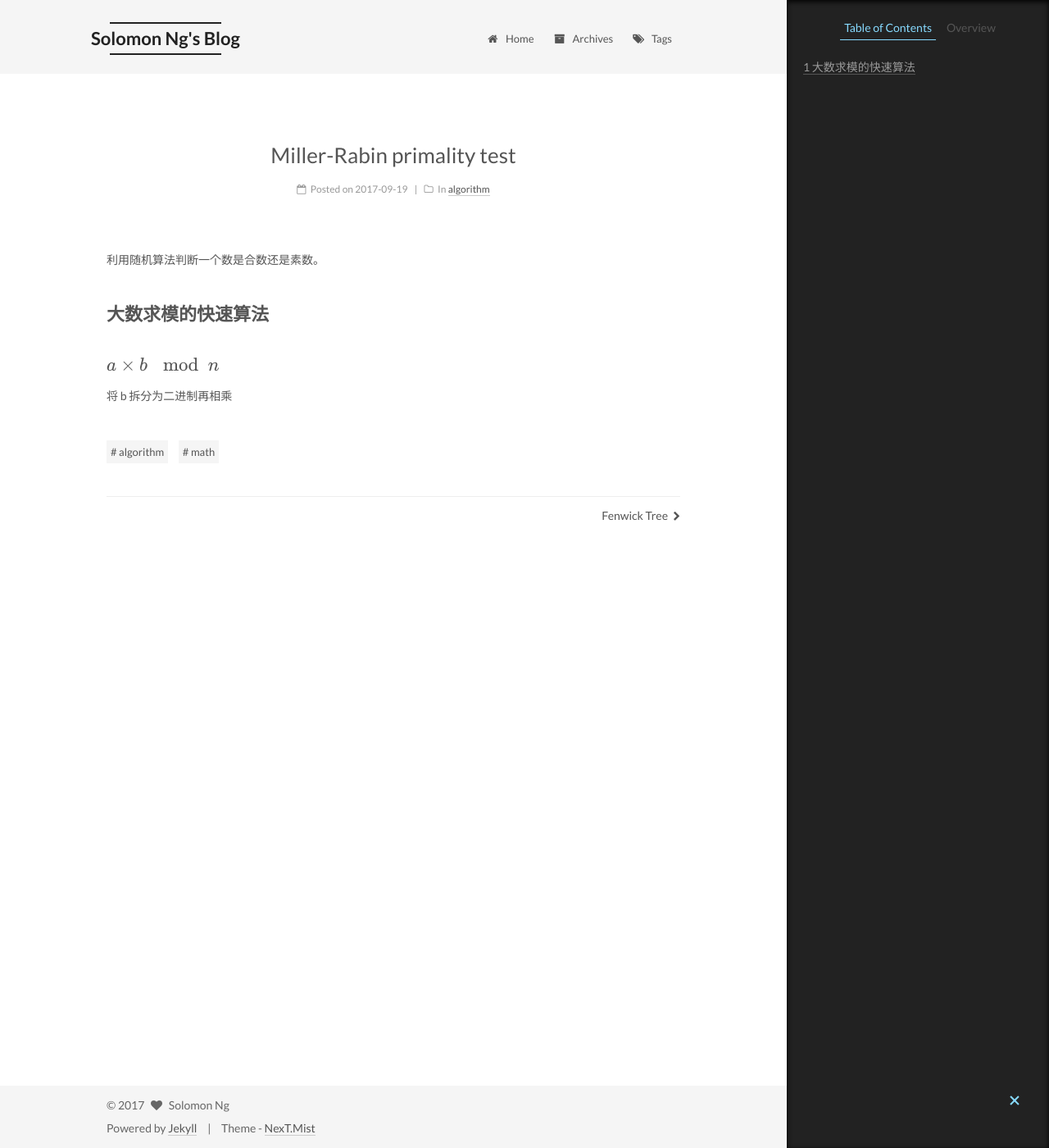
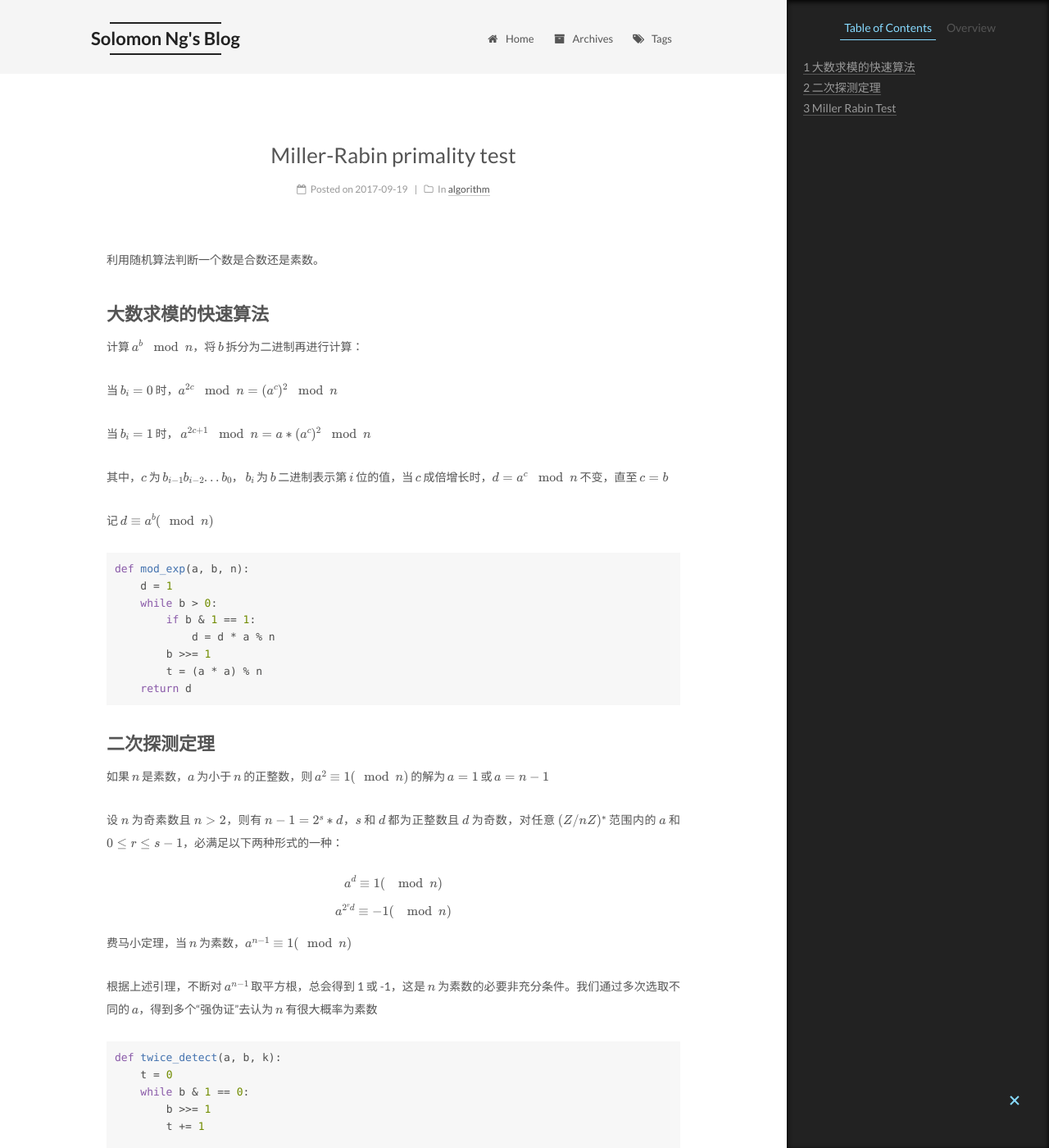
Before and after one commit to solomonwzs/blog, a Jekyll site: the page built from _posts/2017-09-19-miller-rabin-primality-test.md, in a window 1280 px wide and 1400 px high. Shown: the whole window at 82% size. Built offline with Jekyll 4.4.1, drawn with Linux system fonts in a browser that asks for light colours; formulas are drawn with MathJax 3; some of the changed text lies outside the part shown.

Commit message:
modified:   _posts/2017-09-19-miller-rabin-primality-test.md

````diff
--- a/_posts/2017-09-19-miller-rabin-primality-test.md
+++ b/_posts/2017-09-19-miller-rabin-primality-test.md
@@ -14,6 +14,64 @@ categories:
 
 ## 大数求模的快速算法
 
-### $$a \times b \mod n$$
+计算 $$a^b \mod n$$，将 $$b$$ 拆分为二进制再进行计算：
 
-将 b 拆分为二进制再相乘
+当 $$b_{i} = 0$$ 时，$$a^{2c} \mod n = (a^c)^2 \mod n$$
+
+当 $$b_{i} = 1$$ 时， $$a^{2c + 1} \mod n = a * (a^c)^2 \mod n$$
+
+其中，$$c$$ 为 $$b_{i-1}b_{i-2}...b_{0}$$， $$b_{i}$$ 为 $$b$$ 二进制表示第 $$i$$ 位的值，当 $$c$$ 成倍增长时，$$d = a^c \mod n$$ 不变，直至 $$c = b$$
+
+记 $$d \equiv a^b (\mod n)$$
+``` python
+def mod_exp(a, b, n):
+    d = 1
+    while b > 0:
+        if b & 1 == 1:
+            d = d * a % n
+        b >>= 1
+        t = (a * a) % n
+    return d
+```
+
+## 二次探测定理
+
+如果 $$n$$ 是素数，$$a$$ 为小于 $$n$$ 的正整数，则 $$a^2 \equiv 1 (\mod n)$$ 的解为 $$a=1$$ 或 $$a=n-1$$
+
+设 $$n$$ 为奇素数且 $$n > 2$$，则有 $$n - 1 = 2^s * d$$，$$s$$ 和 $$d$$ 都为正整数且 $$d$$ 为奇数，对任意 $$(Z/nZ)^*$$ 范围内的 $$a$$ 和 $$0 \le r \le s - 1$$，必满足以下两种形式的一种：
+
+$$a^d \equiv 1 (\mod n)$$
+
+$$a^{2^rd} \equiv -1 (\mod n)$$
+
+费马小定理，当 $$n$$ 为素数，$$a^{n-1} \equiv 1 (\mod n)$$
+
+根据上述引理，不断对 $$a^{n-1}$$ 取平方根，总会得到 1 或 -1，这是 $$n$$ 为素数的必要非充分条件。我们通过多次选取不同的 $$a$$，得到多个“强伪证”去认为 $$n$$ 有很大概率为素数
+
+``` python
+def twice_detect(a, b, k):
+    t = 0
+    while b & 1 == 0:
+        b >>= 1
+        t += 1
+
+    y = x = mod_exp(a, b, k)
+    for _ in xrange(t):
+        y = mod_exp(x, 2, k)
+        if (y == 1 and x != 1 and x != k - 1):
+            return 0
+        x = y
+    return y
+```
+
+## Miller Rabin Test
+
+``` python
+def miller_rabin(n):
+    for a in prime_list:
+        if n == a:
+            return True
+        if twice_detect(a, n-1, n) != 1:
+            return False
+    return True
+```
````
